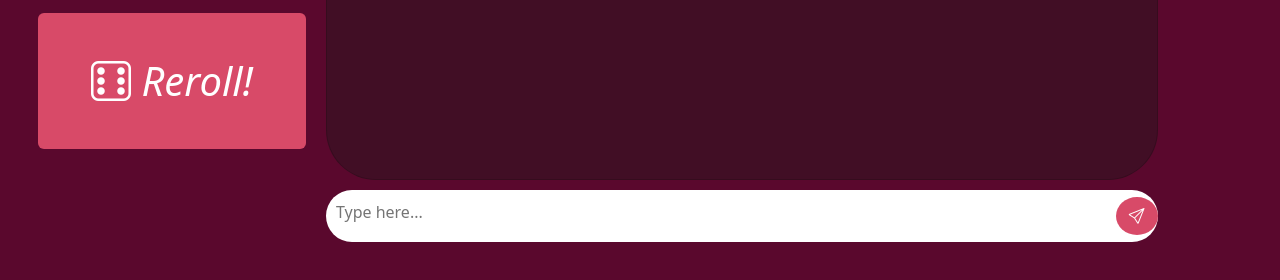
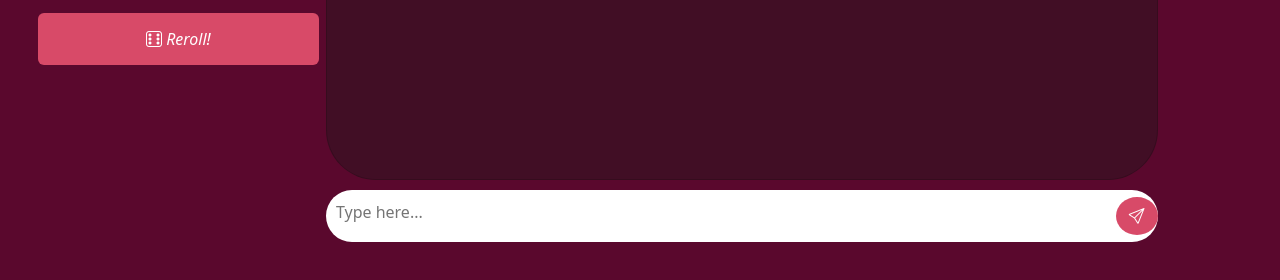
Before and after one commit to al3xbktt/rand.im, a plain HTML site: page chatroom.html in a window 1280 px wide. Shown: the part 502-782 px from the top of the page. Drawn offline with nearby package versions, Linux system fonts and the light colour scheme.

Commit message:
Update chatroom.html

```diff
--- a/chatroom.html
+++ b/chatroom.html
@@ -39,7 +39,7 @@
             </div>
           </div>
         </div>
-        <button class="btn rounded" id="reroll" type="submit" style="background-color:#D84A68; color:#fff; width:21vw; height:17vh;"><i class="bi bi-dice-6" style=" font-size:250%"> Reroll!</i></button>
+        <button class="btn rounded" id="reroll" type="submit" style="background-color:#D84A68; color:#fff; width:22vw; height:6.5vh;"><i class="bi bi-dice-6" style=" font-size:medium;"> Reroll!</i></button>
 
         </div>
 
```
